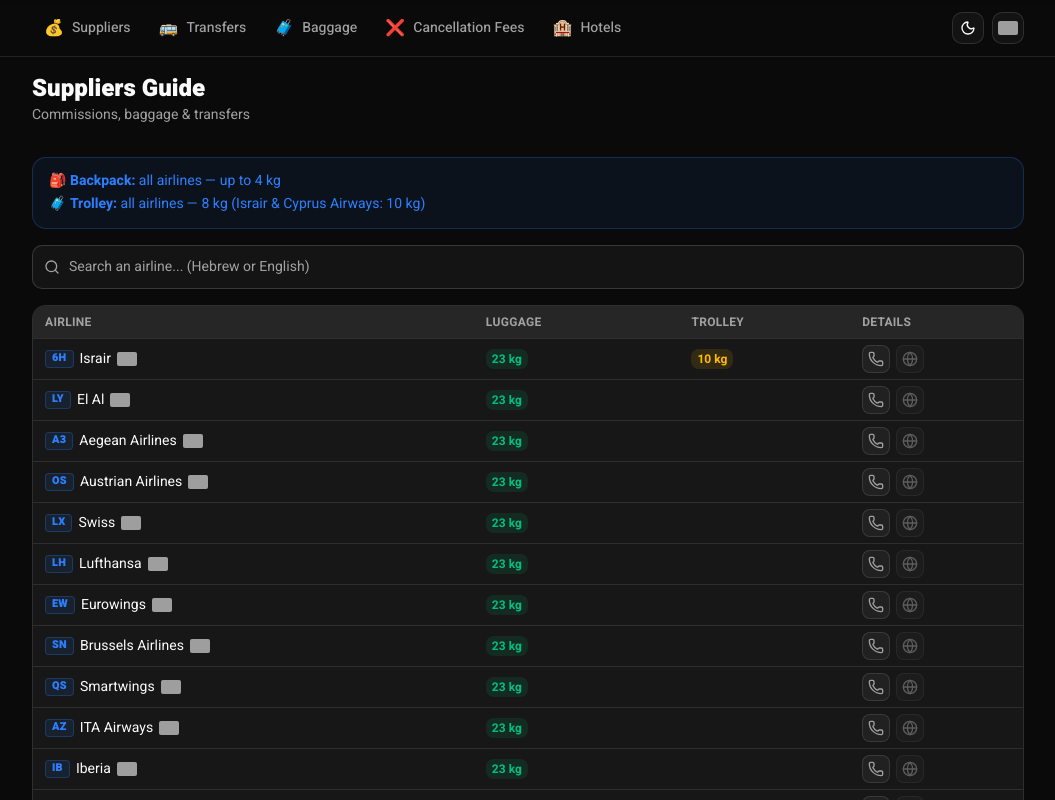
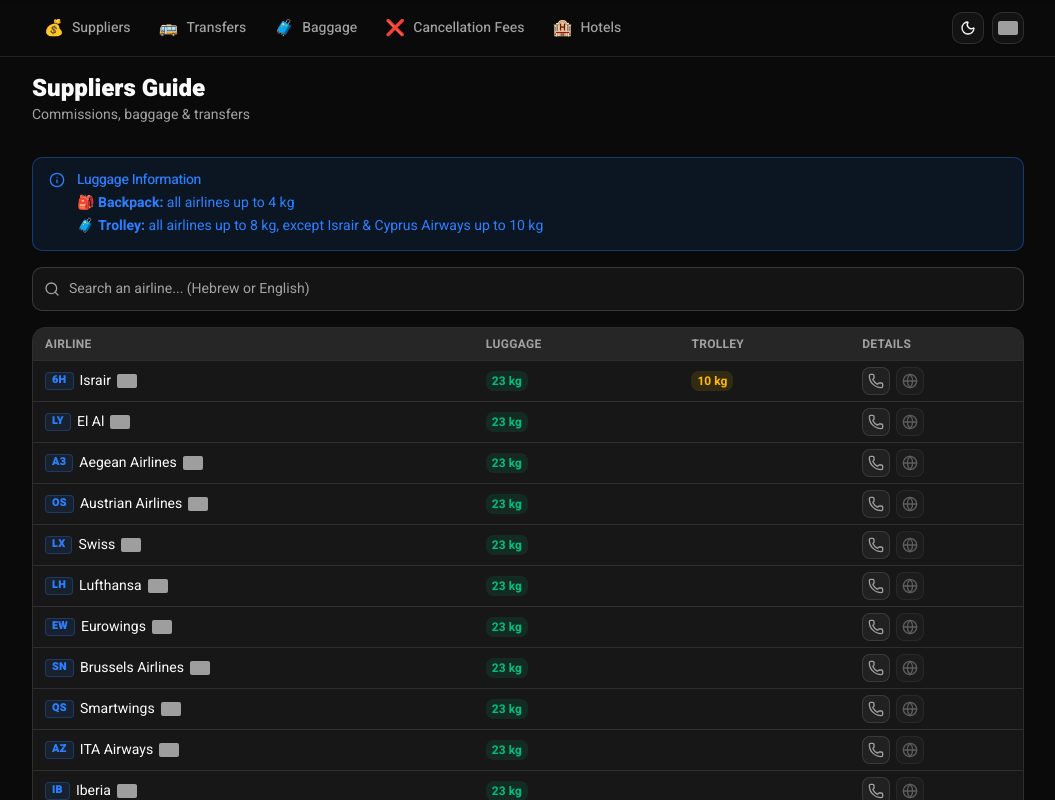
Before and after one commit to aviv-maman/travel-agent-helper, a Next.js app: page /en/baggage in a window 1280 px wide. Shown: the top 800 px of the page, without its empty margins (112-1167 px from the left). Built offline with nearby package versions, Linux system fonts and the light colour scheme; grey boxes are pictures that could not be loaded.

Commit message:
fix(pages): some fixes

```diff
--- a/components/baggage/baggage-view.tsx
+++ b/components/baggage/baggage-view.tsx
@@ -4,6 +4,7 @@
 import { useTranslations } from "next-intl";
 import { Globe, Info, Search, X } from "lucide-react";
 import type { WeightTier, ViewAirline } from "@/lib/baggage";
+import { Alert, AlertTitle, AlertDescription } from "@/components/ui/alert";
 import { Button } from "@/components/ui/button";
 import { Input } from "@/components/ui/input";
 import { Tooltip, TooltipContent, TooltipProvider, TooltipTrigger } from "@/components/ui/tooltip";
@@ -47,12 +48,18 @@
   return (
     <TooltipProvider>
       <div className="flex flex-col gap-4">
-        <div className="rounded-xl border border-brand/25 bg-brand/[0.07] px-4 py-3 text-sm leading-relaxed text-brand">
-          {t.rich("intro", {
-            strong: (chunks) => <strong className="font-bold">{chunks}</strong>,
-            br: () => <br />,
-          })}
-        </div>
+        <Alert variant="info">
+          <Info />
+          <AlertTitle>{t("introTitle")}</AlertTitle>
+          <AlertDescription>
+            <p className="leading-relaxed">
+              {t.rich("intro", {
+                strong: (chunks) => <strong className="font-bold">{chunks}</strong>,
+                br: () => <br />,
+              })}
+            </p>
+          </AlertDescription>
+        </Alert>
 
         <div className="relative">
           <Search
--- a/messages/en.json
+++ b/messages/en.json
@@ -70,7 +70,8 @@
     "verifyTooltip": "Verify with the supplier"
   },
   "baggage": {
-    "intro": "🎒 <strong>Backpack:</strong> all airlines — up to 4 kg<br></br>🧳 <strong>Trolley:</strong> all airlines — 8 kg (Israir & Cyprus Airways: 10 kg)",
+    "introTitle": "Luggage Information",
+    "intro": "🎒 <strong>Backpack:</strong> all airlines up to 4 kg<br></br>🧳 <strong>Trolley:</strong> all airlines up to 8 kg, except Israir & Cyprus Airways up to 10 kg",
     "searchPlaceholder": "Search an airline... (Hebrew or English)",
     "clear": "Clear search",
     "noResults": "😕 No matching airline found",
--- a/messages/he.json
+++ b/messages/he.json
@@ -70,7 +70,8 @@
     "verifyTooltip": "לבדוק מול הספק"
   },
   "baggage": {
-    "intro": "🎒 <strong>תיק גב:</strong> כל החברות — עד 4 ק\"ג<br></br>🧳 <strong>טרולי:</strong> כל החברות — 8 ק\"ג (ישראייר ו-Cyprus Airways: 10 ק\"ג)",
+    "introTitle": "מידע כבודה",
+    "intro": "🎒 <strong>תיק גב:</strong> כל החברות עד 4 ק\"ג<br></br>🧳 <strong>טרולי:</strong> כל החברות עד 8 ק\"ג למעט ישראייר וסייפרוס איירווייס עד 10 ק\"ג",
     "searchPlaceholder": "חפש חברת תעופה... (עברית או אנגלית)",
     "clear": "נקה חיפוש",
     "noResults": "😕 לא נמצאה חברת תעופה תואמת",
```
